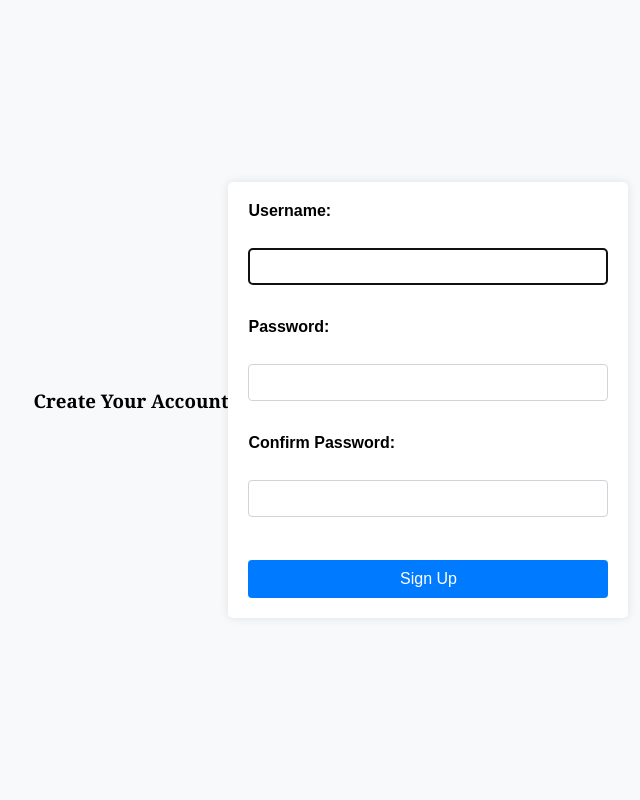
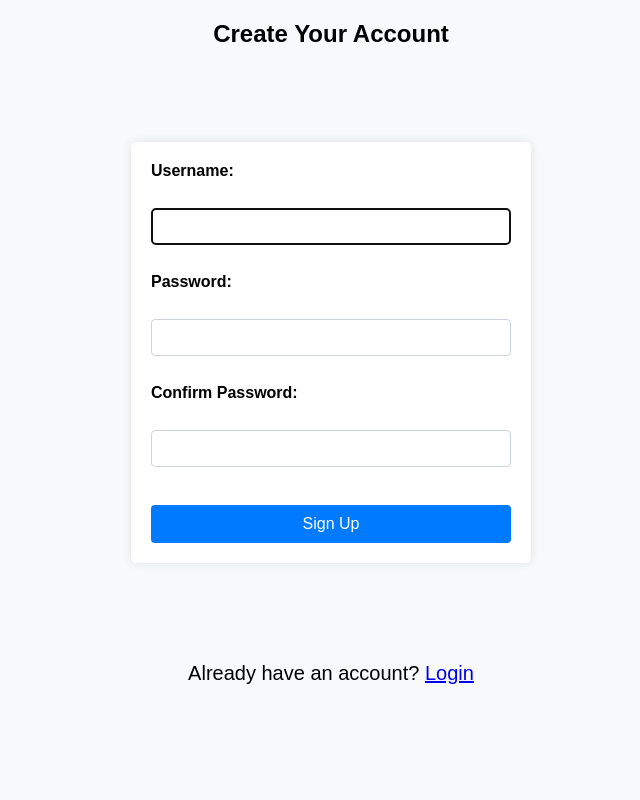
Before and after one commit to estherauma/construction-site-repo, a Django app: page /signup/ in a window 1280 px wide. Shown: the whole page, without its empty margins (309-949 px from the left). Run offline with Django 5.2, Linux system fonts and the light colour scheme.

Commit message:
Update the signup page with more styles and adjust the index page

```diff
--- a/Tuzimbe/static/css/signup.css
+++ b/Tuzimbe/static/css/signup.css
@@ -1,14 +1,24 @@
-
-
 body {
     font-family: Arial, sans-serif;
     background-color: #f8f9fa;
     margin: 0;
     padding: 0;
+}
+
+h3 {
+    text-align: center;
+    margin-top: 20px;
+    font-size: 24px;
+}
+
+.container {
+    width: 100%;
+    max-width: 500px;
+    margin: 0 auto;
     display: flex;
     justify-content: center;
     align-items: center;
-    height: 100vh;
+    height: calc(80vh - 80px);
 }
 
 form {
@@ -25,7 +35,7 @@ form {
 }
 
 .form-group {
-    margin-bottom: 15px;
+    margin-bottom: 10px;
     width: 100%;
 }
 
@@ -61,7 +71,12 @@ button.btn-primary:hover {
     background-color: #0056b3;
 }
 
-h3 {
+.login{
     text-align: center;
-    font-family: Cambria, Cochin, Georgia, Times, 'Times New Roman', serif;
+    margin-top: 30px;
+    font-size: 20px;
 }
+.error {
+    color: red;
+    margin-top: 10px;
+}
--- a/Tuzimbe/templates/auth/signup.html
+++ b/Tuzimbe/templates/auth/signup.html
@@ -9,24 +9,67 @@
 </head>
 <body>
     <h3>Create Your Account</h3>
+    <div class="container">
         <form method="post">
             {% csrf_token %}
+            {% if form.non_field_errors %}
+                <div class="error">
+                    <ul>
+                        {% for error in form.non_field_errors %}
+                            <li>{{ error }}</li>
+                        {% endfor %}
+                    </ul>
+                </div>
+            {% endif %}
             <div class="form-group">
                 <label for="{{ form.username.id_for_label }}">Username:</label><br>
                 {{ form.username }}
+                {% if form.username.errors %}
+                    <div class="error">
+                        <ul>
+                            {% for error in form.username.errors %}
+                                <li>{{ error }}</li>
+                            {% endfor %}
+                        </ul>
+                    </div>
+                {% endif %}
             </div>
             <br>
             <div class="form-group">
                 <label for="{{ form.password1.id_for_label }}">Password:</label><br>
                 {{ form.password1 }}
+                {% if form.password1.errors %}
+                    <div class="error">
+                        <ul>
+                            {% for error in form.password1.errors %}
+                                <li>{{ error }}</li>
+                            {% endfor %}
+                        </ul>
+                    </div>
+                {% endif %}
             </div>
             <br>
             <div class="form-group">
                 <label for="{{ form.password2.id_for_label }}">Confirm Password:</label><br>
                 {{ form.password2 }}
+                {% if form.password2.errors %}
+                    <div class="error">
+                        <ul>
+                            {% for error in form.password2.errors %}
+                                <li>{{ error }}</li>
+                            {% endfor %}
+                        </ul>
+                    </div>
+                {% endif %}
+
             </div>
             <br>
             <button type="submit" class="btn btn-primary">Sign Up</button>
         </form>
+    </div>
+    <div class="login">
+        <p>Already have an account? <a href="{% url 'Tuzimbe:login' %}">Login</a></p>
+    </div>
+
 </body>
 </html>
--- a/Tuzimbe/templates/index.html
+++ b/Tuzimbe/templates/index.html
@@ -11,7 +11,7 @@
     <div class="welcome">
         <h1>Welcome to Tuzimbe</h1>
         <h3>Construction Site Material Tracker</h3>
-        <a class="btn" href="{% url 'Tuzimbe:login' %}">Get Started</a>
+        <a class="btn" href="{% url 'Tuzimbe:signup' %}">Get Started</a>
     </div>
 </body>
 
```
Lines whose indentation alone changed are shown as unchanged.
